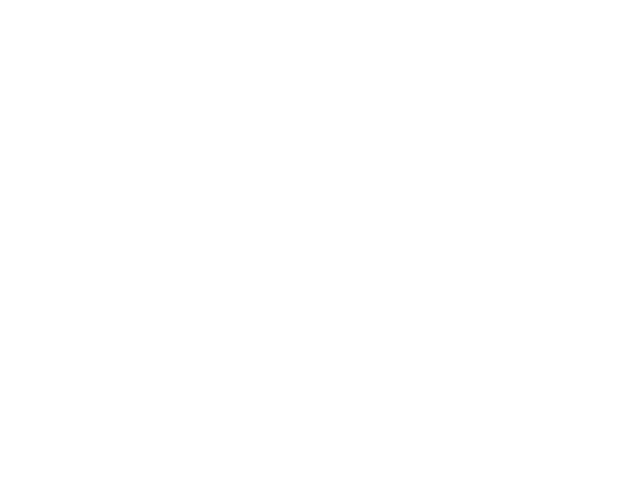
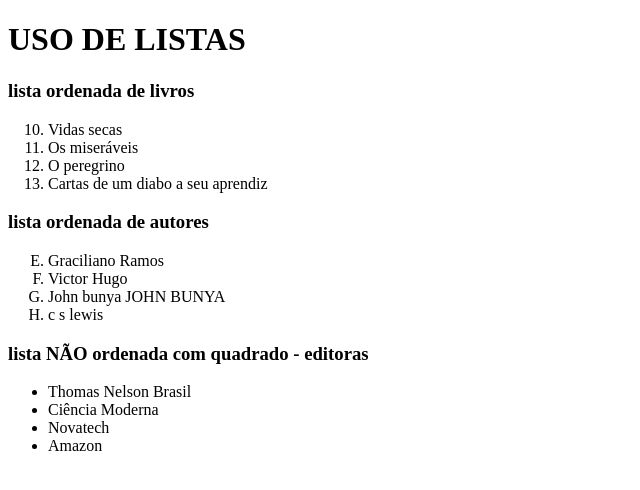
Before and after one commit to douglasbolis/LinguagensMarcacao20242, a plain HTML site: page exercicios/exercicio_01/index.html in a window 1280 px wide. Shown: the whole page, without its empty margins (0-640 px from the left). Drawn offline with Linux system fonts and the light colour scheme.

Commit message:
Finished the exercise 01

```diff
--- a/exercicios/exercicio_01/index.html
+++ b/exercicios/exercicio_01/index.html
@@ -6,6 +6,27 @@
   <title>Exercício 1 - Textos e listas</title>
 </head>
 <body>
-
+  <h1>USO DE LISTAS</h1>
+  <h3>lista ordenada de livros</h3>
+  <ol start="10">
+    <li>Vidas secas</li>
+    <li>Os miseráveis</li>
+    <li>O peregrino</li>
+    <li>Cartas de um diabo a seu aprendiz</li>
+  </ol>
+  <h3>lista ordenada de autores</h3>
+  <ol type="A">
+    <li value="5">Graciliano Ramos</li>
+    <li>Victor Hugo</li>
+    <li>John bunya JOHN BUNYA</li>
+    <li>c s lewis</li>
+  </ol>
+  <h3>lista NÃO ordenada com quadrado - editoras</h3>
+  <ul>
+    <li>Thomas Nelson Brasil</li>
+    <li>Ciência Moderna</li>
+    <li>Novatech</li>
+    <li>Amazon</li>
+  </ul>
 </body>
 </html>
```
